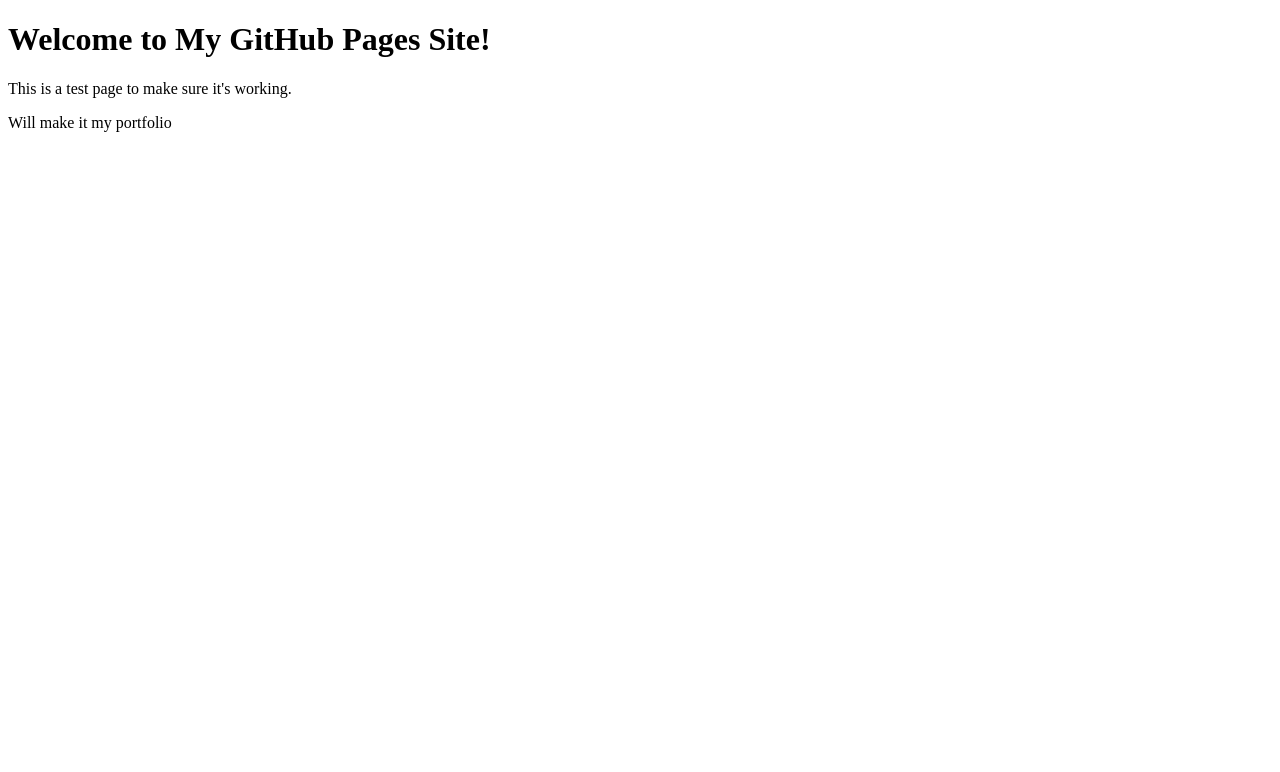
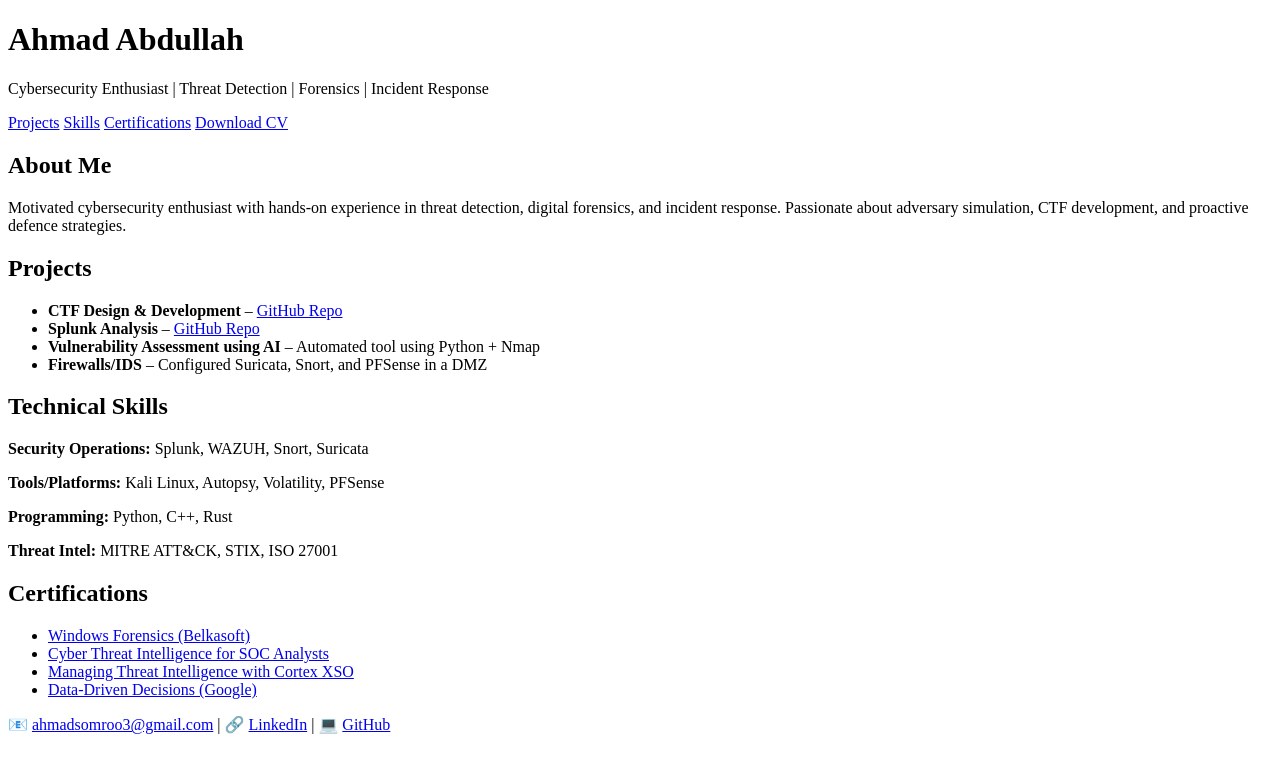
Before and after one commit to AhmadSomroo/ahmadsomroo.github.io, a plain HTML site: page index.html in a window 1280 px wide. Drawn offline with Linux system fonts and the light colour scheme.

Commit message:
Update 1

```diff
--- a/index.html
+++ b/index.html
@@ -1,11 +1,61 @@
 <!DOCTYPE html>
-<html>
+<html lang="en">
 <head>
-  <title>Ahmad Somroo</title>
+  <meta charset="UTF-8">
+  <title>Ahmad Abdullah | Cybersecurity Portfolio</title>
+  <link rel="stylesheet" href="style.css">
 </head>
 <body>
-  <h1>Welcome to My GitHub Pages Site!</h1>
-  <p>This is a test page to make sure it's working.</p>
-  <p>Will make it my portfolio</p>
+  <header>
+    <h1>Ahmad Abdullah</h1>
+    <p>Cybersecurity Enthusiast | Threat Detection | Forensics | Incident Response</p>
+    <nav>
+      <a href="#projects">Projects</a>
+      <a href="#skills">Skills</a>
+      <a href="#certifications">Certifications</a>
+      <a href="assets/AhmadAbdullah_CV.pdf" target="_blank">Download CV</a>
+    </nav>
+  </header>
+
+  <section id="about">
+    <h2>About Me</h2>
+    <p>Motivated cybersecurity enthusiast with hands-on experience in threat detection,
+       digital forensics, and incident response. Passionate about adversary simulation,
+       CTF development, and proactive defence strategies.</p>
+  </section>
+
+  <section id="projects">
+    <h2>Projects</h2>
+    <ul>
+      <li><strong>CTF Design & Development</strong> – <a href="https://github.com/CTFsForensics" target="_blank">GitHub Repo</a></li>
+      <li><strong>Splunk Analysis</strong> – <a href="https://github.com/roti-time/sem5/tree/main/NCY-2/Project" target="_blank">GitHub Repo</a></li>
+      <li><strong>Vulnerability Assessment using AI</strong> – Automated tool using Python + Nmap</li>
+      <li><strong>Firewalls/IDS</strong> – Configured Suricata, Snort, and PFSense in a DMZ</li>
+    </ul>
+  </section>
+
+  <section id="skills">
+    <h2>Technical Skills</h2>
+    <p><strong>Security Operations:</strong> Splunk, WAZUH, Snort, Suricata</p>
+    <p><strong>Tools/Platforms:</strong> Kali Linux, Autopsy, Volatility, PFSense</p>
+    <p><strong>Programming:</strong> Python, C++, Rust</p>
+    <p><strong>Threat Intel:</strong> MITRE ATT&CK, STIX, ISO 27001</p>
+  </section>
+
+  <section id="certifications">
+    <h2>Certifications</h2>
+    <ul>
+      <li><a href="https://belkasoft.thinkific.com/certificates/1tqxjjg1ev" target="_blank">Windows Forensics (Belkasoft)</a></li>
+      <li><a href="https://credsverse.com/credentials/a0dee7e8-1073-44ef-9eae-80448cd84faa?preview=1" target="_blank">Cyber Threat Intelligence for SOC Analysts</a></li>
+      <li><a href="https://coursera.org/verify/ZUON5RR00GX1" target="_blank">Managing Threat Intelligence with Cortex XSO</a></li>
+      <li><a href="https://coursera.org/verify/TAXNSDYARV9R" target="_blank">Data-Driven Decisions (Google)</a></li>
+    </ul>
+  </section>
+
+  <footer>
+    <p>📧 <a href="mailto:ahmadsomroo3@gmail.com">ahmadsomroo3@gmail.com</a> |
+       🔗 <a href="https://linkedin.com/in/ahmad-abdullah78" target="_blank">LinkedIn</a> |
+       💻 <a href="https://github.com/AhmadSomroo" target="_blank">GitHub</a></p>
+  </footer>
 </body>
 </html>
```
